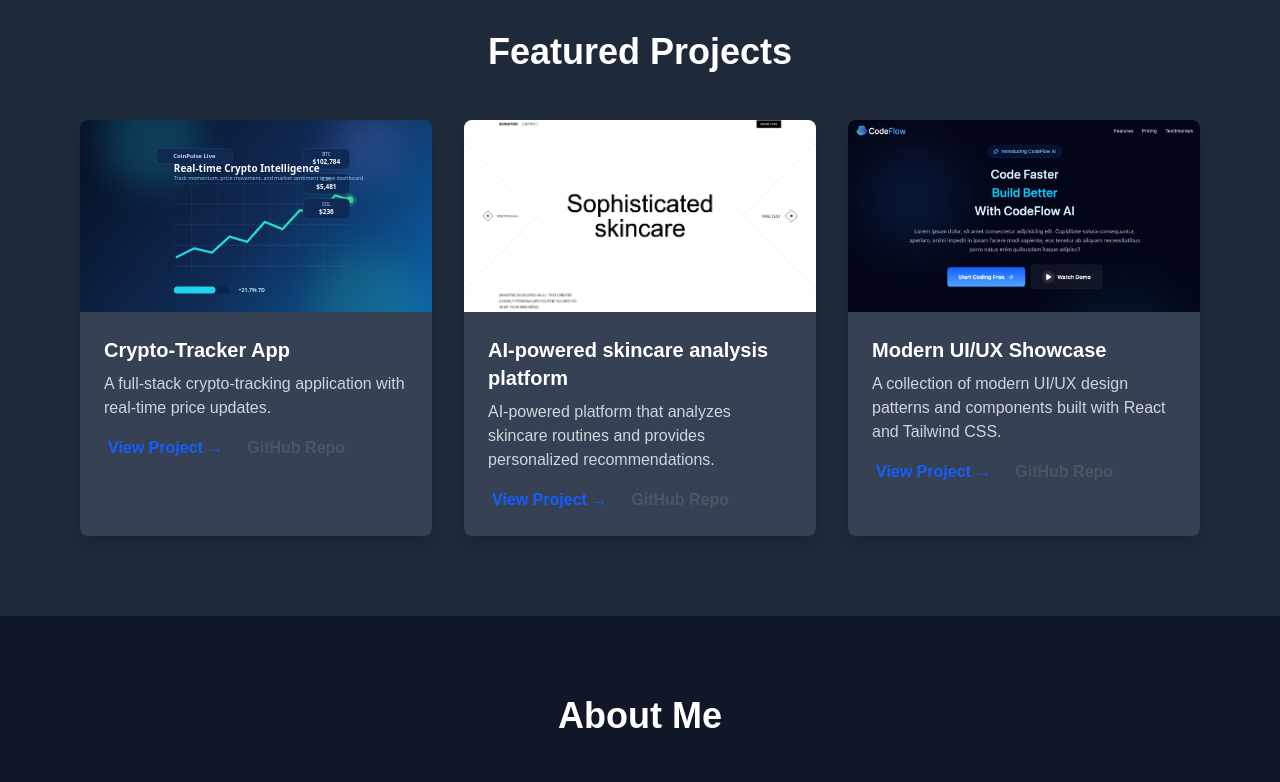
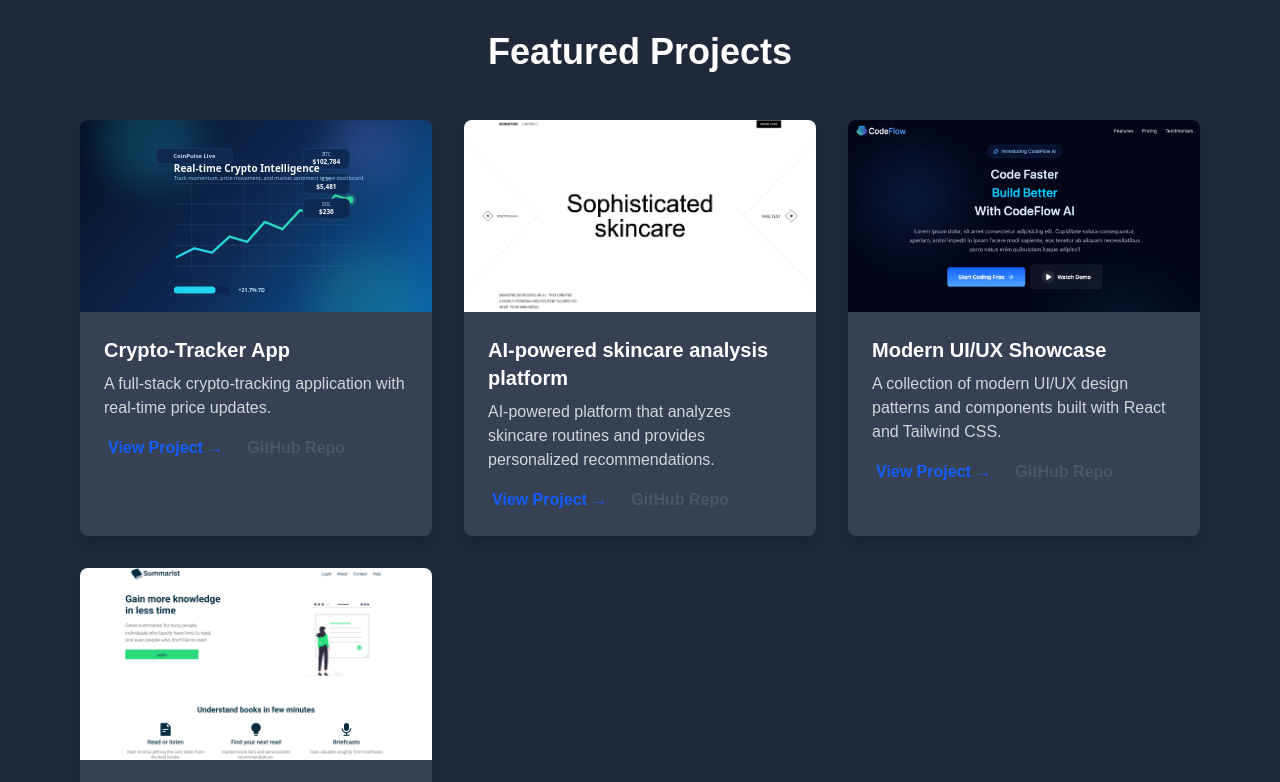
Before and after one commit to JacobPoole84/portfolio, a Next.js app: page / in a window 1280 px wide. Shown: the part 520-1302 px from the top of the page. Built offline with nearby package versions, Linux system fonts and the light colour scheme.

Commit message:
added project

```diff
--- a/src/app/page.tsx
+++ b/src/app/page.tsx
@@ -344,6 +344,16 @@ export default function Module5Portfolio() {
                 githubLink: 'https://github.com/JacobPoole84/modern-ux-ui',
                 openInNewTab: true,
               },
+              {
+                id: 4,
+                title: 'Book summary & knowledge consumption platform',
+                description:
+                  'A modern productivity-focused reading platform that delivers condensed book insights, audio summaries, and self-improvement content through a clean, mobile-friendly interface',
+                image: '/summarist.png',
+                link: 'https://summarist-liard.vercel.app/',
+                githubLink: 'https://github.com/JacobPoole84/virtual-internship-v2',
+                openInNewTab: true,
+              },
             ].map(project => (
               <div
                 key={project.id}
```
Also changed, not shown: public/summarist-preview.svg (added), public/summarist.png (added).
